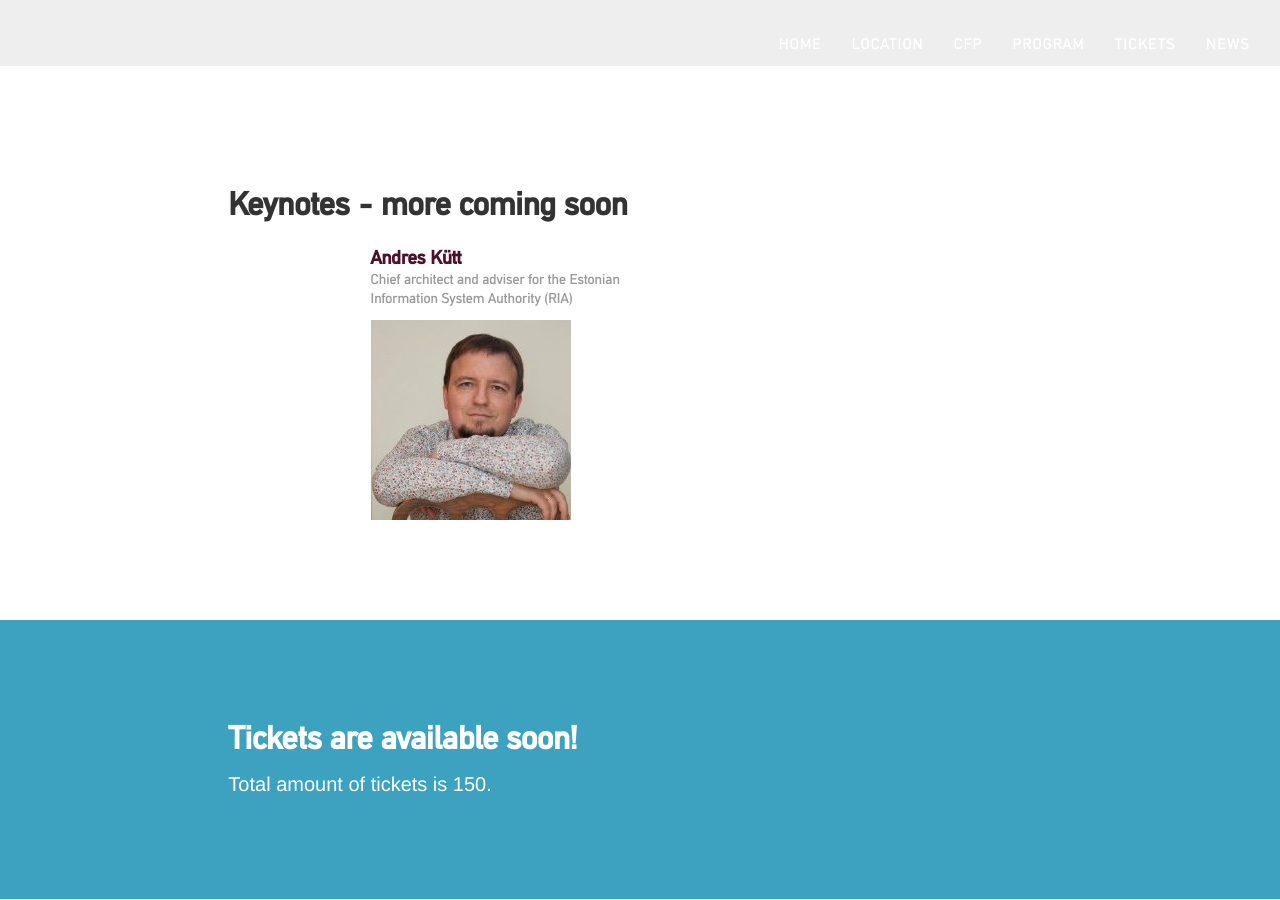
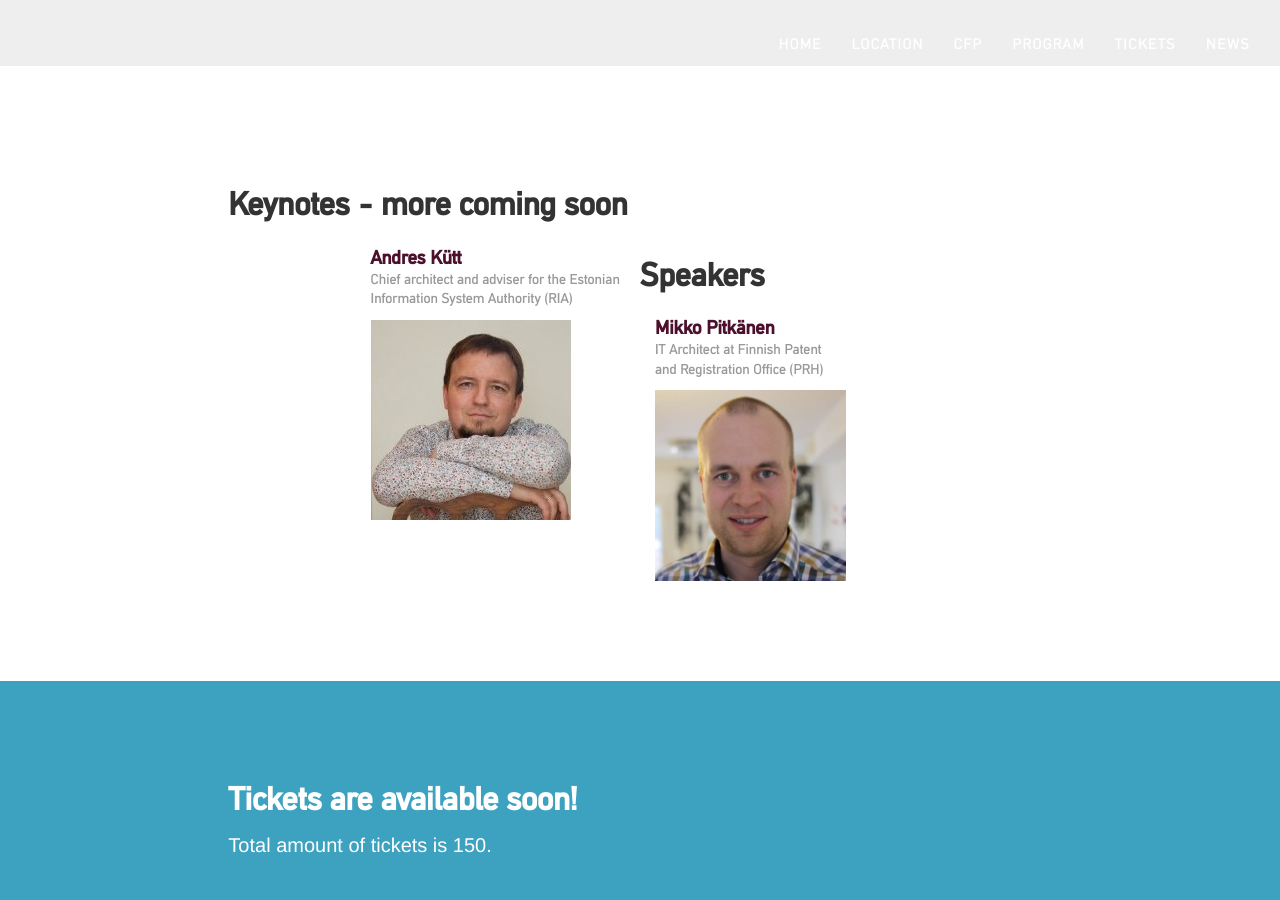
Before and after one commit to apidaysnordic/apidaysnordic.github.io, a Jekyll site: the page built from index.md, in a window 1280 px wide and 900 px high, scrolled down 2222 px. Built offline with Jekyll 4.4.1, drawn with Linux system fonts in a browser that asks for light colours; some web fonts are replaced; comment, search, counter and statistics services are not loaded.

Commit message:
added news, Mikko Pitkanen

```diff
--- a/_layouts/default.html
+++ b/_layouts/default.html
@@ -197,26 +197,26 @@
 
                 </div>
 -->
-<!--
+
                 <h2>Speakers</h2>
 
                 <div class="row">
 
                     <div class="col-xs-12 col-sm-6 col-md-4 col-lg-3">
                         <div class="speaker">
-                            <a href="/2015/09/03/brooke-anderson.html">
-                                <h4 class="speaker-profile">Brooke Anderson<br><small>Product Marketing Xero</small></h4>
+                            <a href="/2016/02/12/mikko-pitkanen.html">
+                                <h4 class="speaker-profile">Mikko Pitkänen<br><small>IT Architect at Finnish Patent and Registration Office (PRH)</small></h4>
 
                                 <div class="speaker-image">
 
-                                    <img src="/images/brooke-anderson.jpg" style="max-width: 100%" />
+                                    <img src="/images/speakers/mikko-pitkanen-prh.jpg" style="max-width: 100%" />
 
                                 </div>
                             </a>
 
                         </div>
                     </div>
-
+<!--
                     <div class="col-xs-12 col-sm-6 col-md-4 col-lg-3">
                         <div class="speaker">
                             <a href="/2015/08/26/hadi-michael.html">
--- a/_layouts/programme.html
+++ b/_layouts/programme.html
@@ -243,7 +243,7 @@
                                 </a>
                             </div>
                             <div class="col-sm-6 entry entry-streams">
-                                <a href="/2015/09/15/todd-brackley.html" class="entry-streams-holder"
+                                <a href="/2016/02/12/mikko-pitkanen.html" class="entry-streams-holder"
                                    style="color: #754994; border-left-color: #754994;">
                                     <div class="visible-xs talk-location">Technology Room</div>
                                     X-Road Service integration best practices and REST Gateway
```
